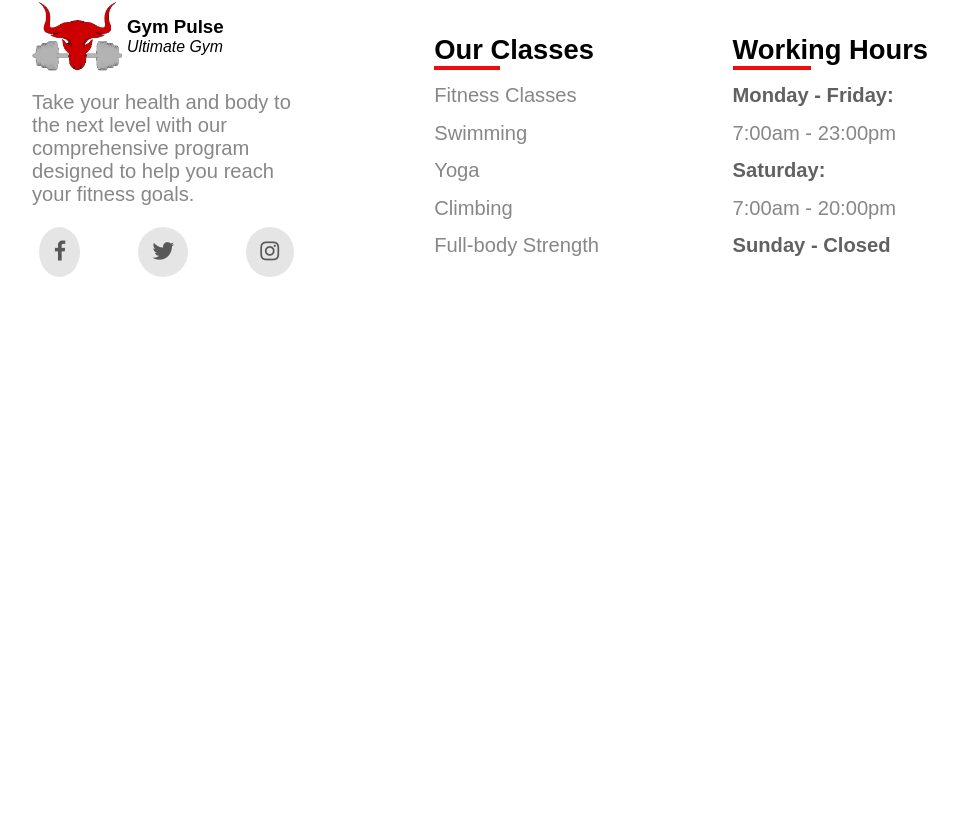
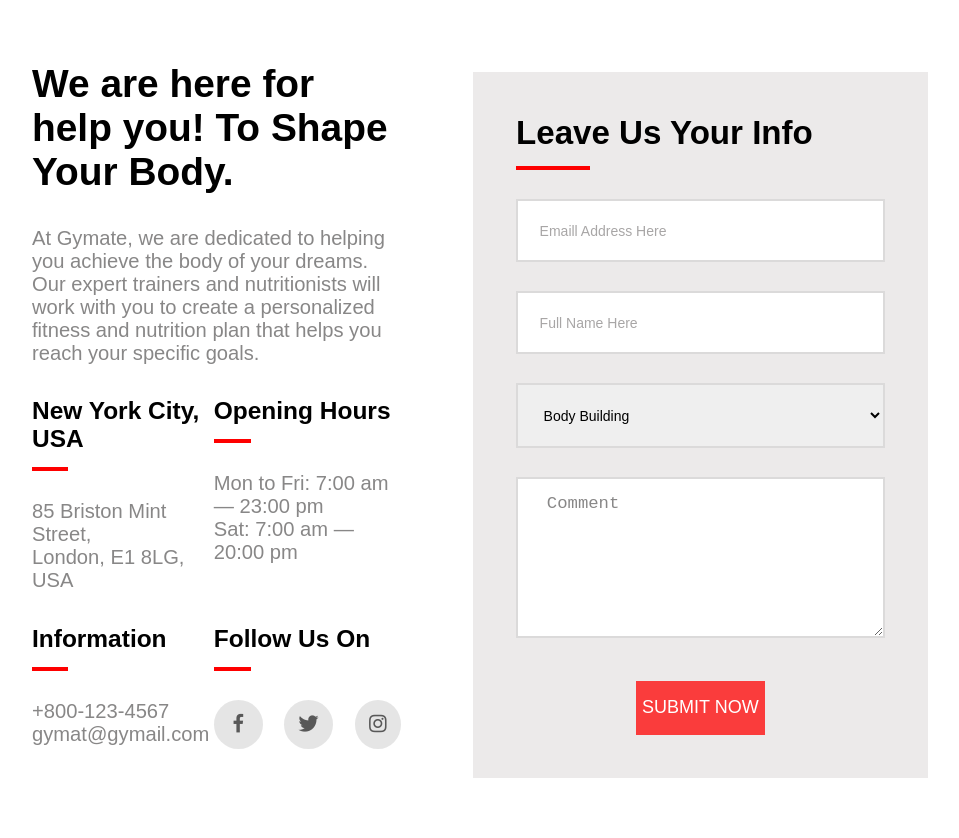
Before and after one commit to Moe-Zoubi/Gym-Pulse, a React (Create React App) app: page /contact in a window 1280 px wide. Shown: the part 362-1200 px from the top of the page, without its empty margins (160-1119 px from the left). Before the commit the page ends 800 px from the top, so only its background shows below. Built offline with nearby package versions, Linux system fonts and the light colour scheme.

Commit message:
added contact section

```diff
--- a/src/App.css
+++ b/src/App.css
@@ -56,6 +56,12 @@ ul{
     font-size: 1.4rem;
     text-align: center;
     padding-top: 1rem;
+}
+
+.red-underline{
+    text-decoration: underline;
+    text-decoration-color: #FE0000;
+    text-decoration-thickness: 4px;
 }
 
 @media screen and (max-width:600px){
--- a/src/pages/contact/index.jsx
+++ b/src/pages/contact/index.jsx
@@ -1,5 +1,6 @@
 import Navbar from "../../components/Navbar";
 import Footer from "../../components/footer";
+import "./style.css";
 
 
 const Contact = () => {
@@ -10,6 +11,66 @@ const Contact = () => {
             <div className="page-header">
                 <h2>Contact Us</h2>
             </div>
+            <div className="contact-container">
+                <div className="contact-text">
+                    <h2>We are here for help you! To Shape Your Body.</h2>
+                    <p>
+                        At Gymate, we are dedicated to helping you achieve the body of your dreams.
+                        Our expert trainers and nutritionists will work with you to create a personalized
+                        fitness and nutrition plan that helps you reach your specific goals.
+                    </p>
+                    <div className="contact-grid">
+                        <div>
+                            <h4>New York City, USA</h4>
+                            <div className="contact-line"></div>
+                            <p>85 Briston Mint Street,</p>
+                            <p>London, E1 8LG, USA</p>
+                        </div>
+                        <div>
+                            <h4>Opening Hours</h4>
+                            <div className="contact-line"></div>
+                            <p>Mon to Fri: 7:00 am — 23:00 pm</p>
+                            <p>Sat: 7:00 am — 20:00 pm</p>
+                        </div>
+                        <div>
+                            <h4>Information</h4>
+                            <div className="contact-line"></div>
+                            <p>+800-123-4567</p>
+                            <p>gymat@gymail.com</p>
+                        </div>
+                        <div>
+                            <h4>Follow Us On</h4>
+                            <div className="contact-line"></div>
+                            <div className="contact-socials">
+                                <i className="fa fa-facebook-f"></i>
+                                <i className="fab fa-twitter"></i>
+                                <i className="fab fa-instagram"></i>
+                            </div>
+                        </div>
+                    </div>
+                </div>
+                <div className="contact-form">
+                    <h2>Leave Us Your Info</h2>
+                    <div className="contact-line"></div>
+                    <form>
+                        <input type="email" placeholder="Emaill Address Here" />
+                        <input type="text" placeholder="Full Name Here" />
+                        <select>
+                            <option>Body Building</option>
+                            <option>Cycling</option>
+                            <option>Karate</option>
+                            <option>Fitness</option>
+                            <option>Yoga</option>
+                            <option>Meditation</option>
+                            <option>Boxing</option>
+                            <option>Running</option>
+                            <option>Workout</option>
+                        </select>
+                        <textarea>Comment</textarea>
+                        <button>SUBMIT NOW</button>
+                    </form>
+                </div>
+            </div>
             <Footer />
         </div>
     )
--- a/src/pages/contact/style.css
+++ b/src/pages/contact/style.css
@@ -0,0 +1,118 @@
+.contact-container{
+    padding: 5rem 15%;
+    display: flex;
+    align-items: center;
+    gap: 5rem;
+}
+
+.contact-text, .contact-form{
+    width: 50%;
+}
+
+.contact-line{
+    background-color: #FE0000;
+    height: 4px;
+    width: 20%;
+    margin-bottom: 2rem;
+}
+
+.contact-text h2{
+    font-size: 2.7rem;
+}
+
+.contact-text  p{
+    font-size: 1.4rem;
+    color: #888787;
+    margin: 0;
+}
+
+.contact-text h4{
+    font-size: 1.7rem;
+    margin-bottom: 1rem;
+    font-weight: 700;
+}
+
+.contact-grid{
+    display: grid;
+    grid-template-columns: 1fr 1fr;
+    grid-template-rows: 1fr 1fr;
+}
+
+.contact-socials{
+    display: flex;
+    gap: 1.5rem;
+}
+
+.contact-socials i{
+    background-color: #dadadab0;
+    color: #585858;
+    font-size: 20px;
+    padding: 1rem;
+    border-radius: 50%;
+    margin: 0;
+    transition: all 0.5s ease-in-out;
+}
+
+.contact-socials .fa-facebook-f{
+    width: 20px;
+    height: 20px;
+    text-align: center;
+}
+
+.contact-socials .fa-instagram:hover,
+.contact-socials .fa-twitter:hover,
+.contact-socials .fa-facebook-f:hover{
+    color: white;
+    background-color: #f56d6d;
+}
+
+.contact-form{
+    background-color: #eceaea;
+    padding: 1rem 3rem;
+}
+
+.contact-form form{
+    display: flex;
+    flex-direction: column;
+    gap: 2rem;
+}
+
+.contact-form h2{
+    font-size: 2.3rem;
+    margin-bottom: 1rem;
+}
+
+.contact-form form input, .contact-form form select{
+    padding: 1.5rem;
+    font-size: 14px;
+    border: 2px solid #dbdada;
+
+}
+
+.contact-form form input::placeholder{
+    color: #a8a6a6;
+}
+
+.contact-form form select{
+    color: black;
+}
+
+.contact-form form textarea{
+    height: 140px;
+    padding-top: 1rem;
+    padding-left: 2rem;
+    font-size: 1.2rem;
+    color: #888787;
+    border: 2px solid #dbdada;
+}
+
+.contact-form form button{
+    width: 35%;
+    margin: 1rem auto 2rem auto;
+    padding: 1rem 0;
+    font-size: 18px;
+    color: white;
+    background-color: #fa3c3c;
+    border: 2px solid #fa3c3c;
+    cursor: pointer;
+}
```
